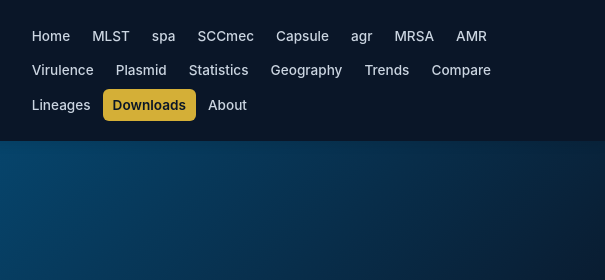
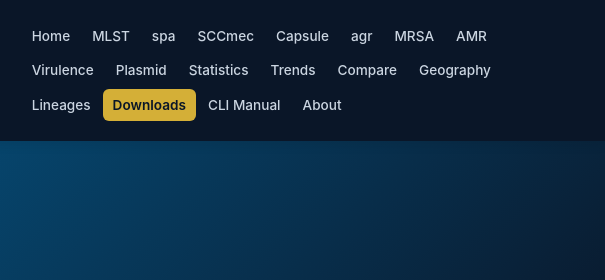
Before and after one commit to bbeckley-hub/saurus, a plain HTML site: page docs/downloads.html in a window 1280 px wide. Shown: the top 280 px of the page, 675-1280 px from the left. Drawn offline with Linux system fonts and the light colour scheme.

Commit message:
Fix nav in downloads

```diff
--- a/docs/downloads.html
+++ b/docs/downloads.html
@@ -160,11 +160,12 @@ main { max-width: 1400px; margin: 0 auto; padding: 28px 32px 60px; }
         <a href="pages/vfdb.html">Virulence</a>
         <a href="pages/plasmid.html">Plasmid</a>
         <a href="statistics.html">Statistics</a>
-        <a href="geography.html">Geography</a>
         <a href="trends.html">Trends</a>
         <a href="compare.html">Compare</a>
+        <a href="geography.html">Geography</a>
         <a href="lineages.html">Lineages</a>
         <a href="downloads.html" class="active">Downloads</a>
+        <a href="manual.html">CLI Manual</a>
         <a href="about.html">About</a>
     </div>
 </nav>
```
